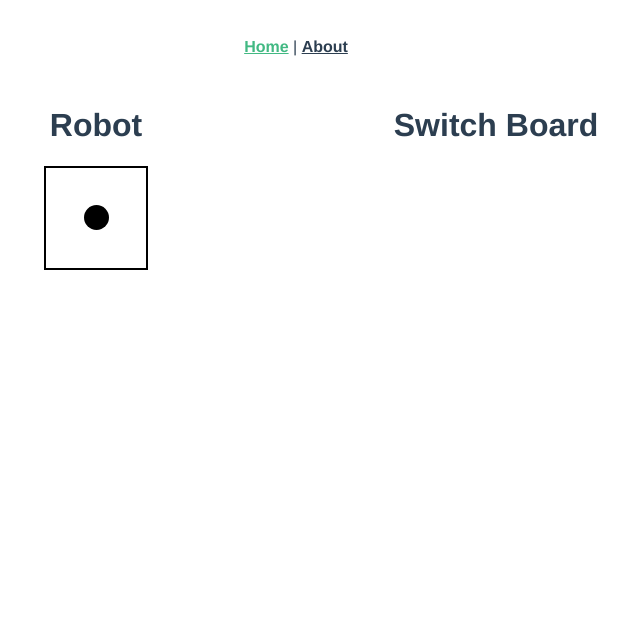
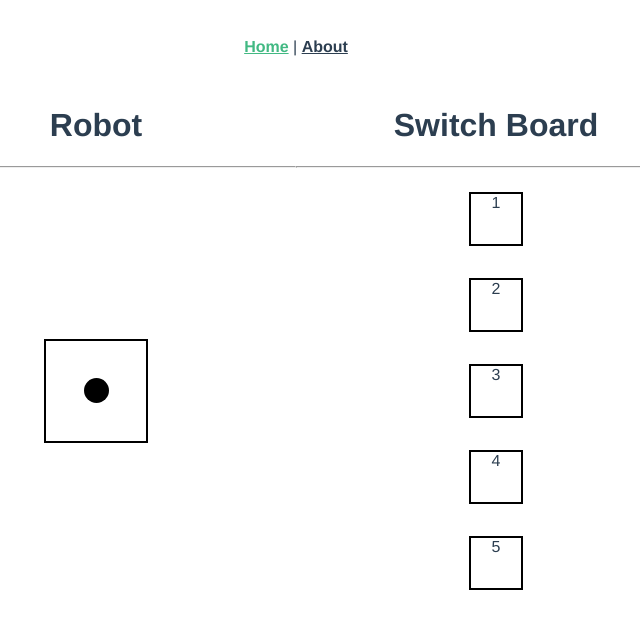
Before and after one commit to TCashion/traffic-light-state-machine, a Vue app: page / in a window 1280 px wide. Shown: the top 628 px of the page, without its empty margins (344-984 px from the left). Built offline with nearby package versions, Linux system fonts and the light colour scheme.

Commit message:
mockup robot and switchboard

```diff
--- a/src/components/LockBox.vue
+++ b/src/components/LockBox.vue
@@ -1,6 +1,8 @@
 <template>
   <div class="LockBox">
-    <actor />
+    <div class="LockBox__door">
+      <actor />
+    </div>
   </div>
 </template>
 
@@ -22,10 +24,16 @@ export default LockBox;
 
 <style lang="scss">
 .LockBox {
-  height: 100px;
-  width: 100px;
-  border: solid black 2px;
-  margin: 0 auto;
+  height: 100%;
   display: flex;
+  align-items: center;
+
+  &__door {
+    height: 100px;
+    width: 100px;
+    border: solid black 2px;
+    margin: 0 auto;
+    display: flex;
+  }
 }
 </style>
--- a/src/components/Robot.vue
+++ b/src/components/Robot.vue
@@ -1,6 +1,7 @@
 <template>
   <div class="Robot">
     <h1>Robot</h1>
+    <hr />
     <lock-box />
   </div>
 </template>
@@ -20,5 +21,6 @@ export default class Robot extends Vue {}
 <style lang="scss">
 .Robot {
   width: 25rem;
+  height: 430px;
 }
 </style>
--- a/src/components/SwitchBoard.vue
+++ b/src/components/SwitchBoard.vue
@@ -1,15 +1,45 @@
 <template>
   <div class="SwitchBoard">
     <h1>Switch Board</h1>
+    <hr />
+    <div class="SwitchBoard__switches">
+      <div
+        class="SwitchBoard__switches__switch"
+        v-for="n in switchCount"
+        :key="n"
+      >
+        {{ n }}
+      </div>
+    </div>
   </div>
 </template>
 
 <script lang="ts">
-export default {};
+import { Component, Vue } from "vue-property-decorator";
+
+@Component({})
+export default class SwitchBoard extends Vue {
+  switchCount = 5;
+  // state includes number of switches...
+}
 </script>
 
 <style lang="scss">
 .SwitchBoard {
   width: 25rem;
+  height: 100%;
+
+  &__switches {
+    display: flex;
+    flex-direction: column;
+    align-items: center;
+
+    &__switch {
+      height: 50px;
+      width: 50px;
+      border: 2px solid black;
+      margin: 1rem;
+    }
+  }
 }
 </style>
```
